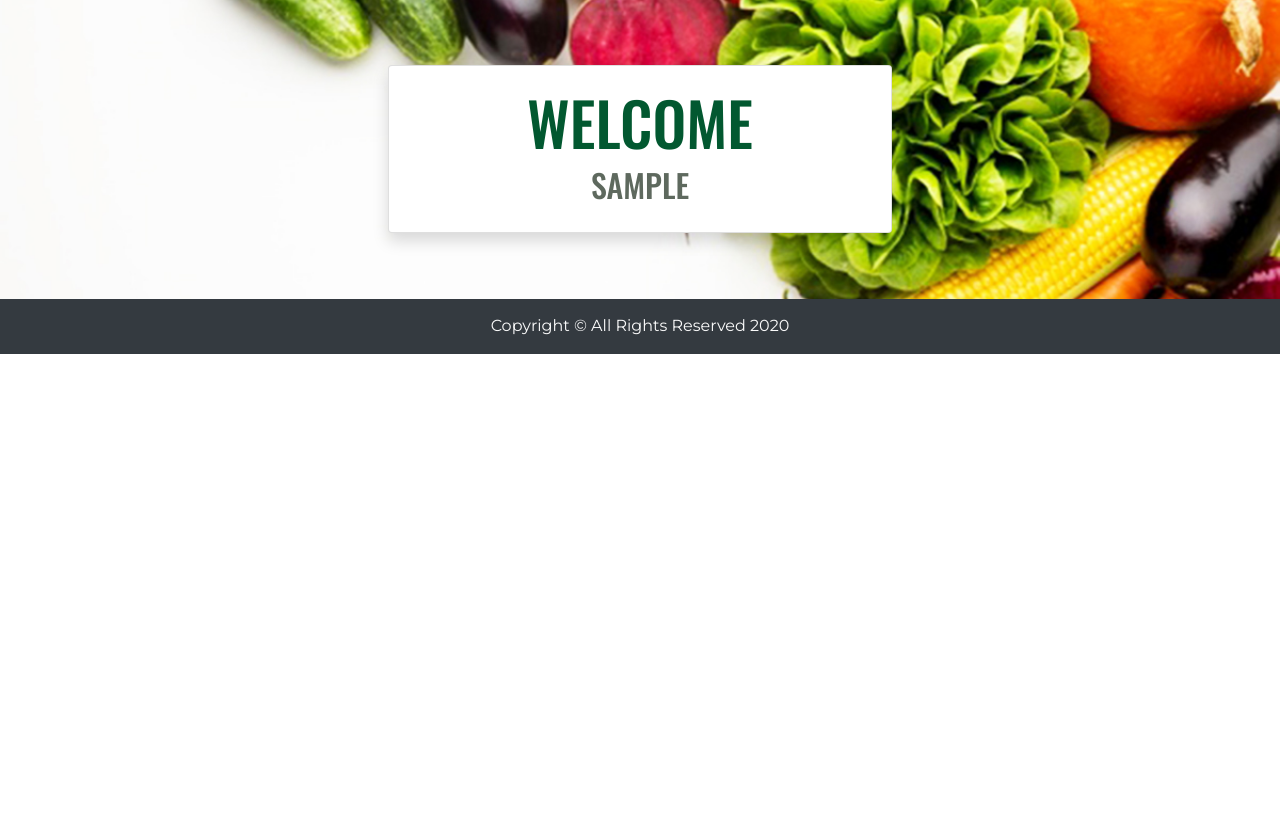
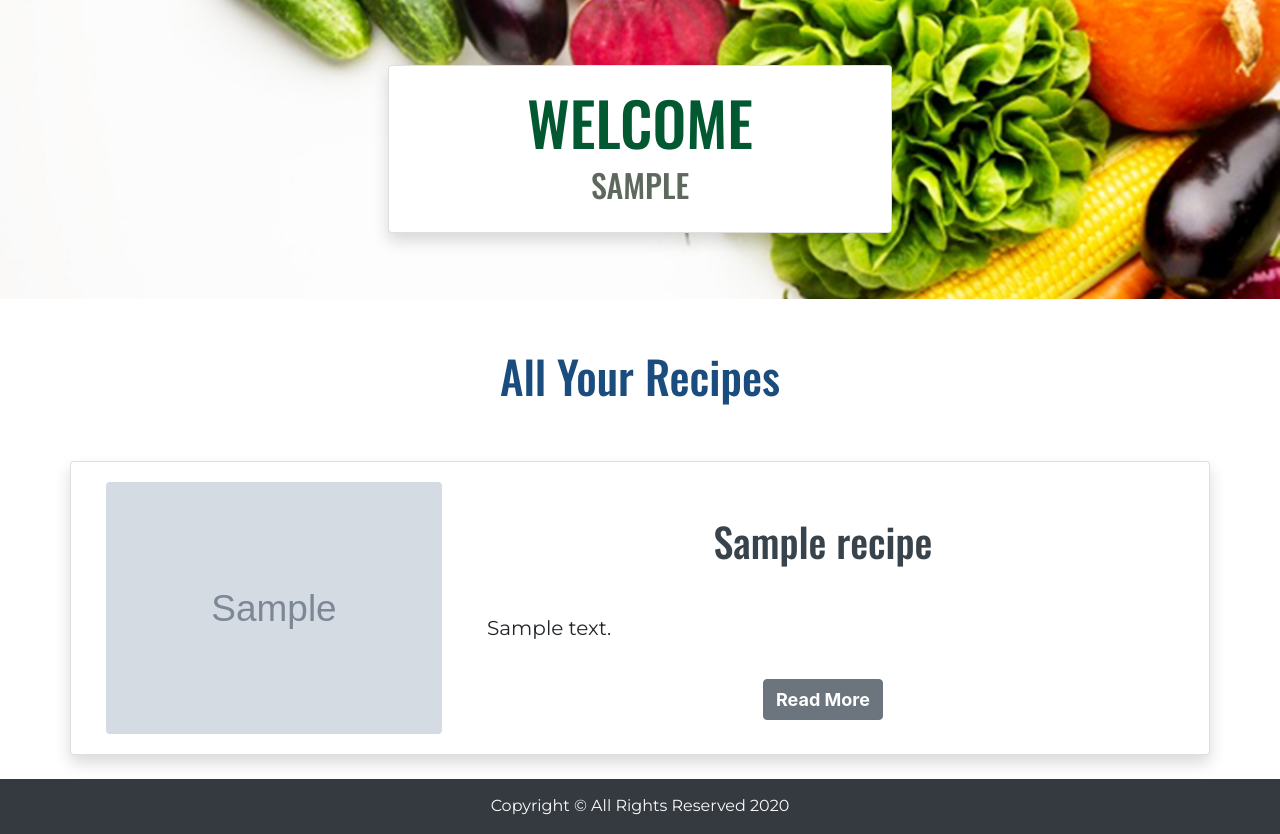
Before and after one commit to Code-Institute-Submissions/3rd-milestone-project-my-veggie-food, a Flask app: page /profile/1 in a window 1280 px wide. Shown: the part 67-901 px from the top of the page. Before the commit the page ends 421 px from the top, so only its background shows below. Run offline with Flask 2, Linux system fonts and the light colour scheme; the visitor is signed in with stand-in values (Sample User, id 1); grey boxes marked "Sample" are stand-in pictures; a database or web service that is not in the repository returns one stand-in record (values such as "Sample title"); some libraries are stand-ins or nearby versions.

Commit message:
Updated user profile, displaying the saved recipes.

```diff
--- a/app.py
+++ b/app.py
@@ -82,9 +82,15 @@ def profile(username):
     # grab the session user's username from db
     username = mongo.db.users.find_one(
         {"username": session["user"]})["username"]
+    recipes = mongo.db.recipes.find({"created_by": username})
+
+    user_recipes = []
+    for rc in recipes:
+        user_recipes.append(rc)
+        print(user_recipes)
 
     if session["user"]:
-        return render_template("profile.html", username=username, page_title="My Profile")
+        return render_template("profile.html", username=username, recipes=user_recipes, page_title="My Profile")
 
     return redirect(url_for("login"))
 
@@ -163,7 +169,6 @@ def add_recipes():
             "created_by": session["user"]
         }
         mongo.db.recipes.insert_one(recipe)
-        flash("Recipe Successfully Added")
         return redirect(url_for("get_recipes", category='all'))
 
     categories = mongo.db.categories.find()
@@ -192,7 +197,6 @@ def edit_recipe(recipe_id):
             "created_by": session["user"]
         }
         mongo.db.recipes.update({"_id":ObjectId(recipe_id)}, edit_recipe)
-        flash("Recipe Successfully Updated")
         return redirect(url_for("get_recipe", recipe_id=recipe_id))
 
     recipe = mongo.db.recipes.find_one({"_id": ObjectId(recipe_id)})
@@ -203,9 +207,11 @@ def edit_recipe(recipe_id):
 # Delete Recipe Functionality
 @app.route('/delete_recipe/<recipe_id>')
 def delete_recipe(recipe_id):
+    username = mongo.db.users.find_one(
+        {"username": session["user"]})["username"]
+    recipes = mongo.db.recipes.find({"created_by": username})
     mongo.db.recipes.remove({"_id": ObjectId(recipe_id)})
-    flash("Recipe Successfully Deleted")
-    return redirect(url_for("get_recipes", category='all'))
+    return redirect(url_for("profile",  username=username, recipes=recipes, page_title="My Profile"))
 
 
 if __name__ == '__main__':
--- a/static/css/style.css
+++ b/static/css/style.css
@@ -438,6 +438,44 @@ footer {
     color: #5e695e;
 }
 
+#user-recipes h2 {
+    font-size: 45px;
+    text-align: center;
+    color: #1a4c7d;
+    padding: 50px 0;
+}
+
+#user-recipes h3 {
+    font-size: 40px;
+    text-align: center;
+    color: #39434c;
+    padding: 20px 15px;
+}
+
+#user-recipes p {
+    text-align: justify;
+    padding: 20px 15px;
+    font-size: 20px;
+}
+
+#user-recipes a {
+    font-weight: bold;
+    font-size: 18px;
+    display: block;
+    margin: 0 auto;
+    border: 20px 0;
+}
+
+.no-recipes-img {
+    display: block;
+    margin: auto;
+    padding-bottom: 30px;
+}
+
+.btn-special-add-recipe {
+    padding: 30px 0;
+}
+
 /* ----------------------------------------Contact Page */
 
 #contactIntro {
--- a/templates/profile.html
+++ b/templates/profile.html
@@ -13,4 +13,45 @@
     </div>
 </section>
 
+<section id="user-recipes" class="container-fluid">
+    {% if recipes |length > 0 %}
+    <div class="row">
+        <div class="col-12">
+            <h2>All Your Recipes</h2>
+        </div>
+        {% for rec in recipes %}
+        <div class="container card mb-4 shadow">
+            <div class="card-body">
+                <div class="row h-100">
+                    <div class="col-md-4 col-sm-12 my-auto">
+                        <img src="{{ rec.image_url }}" alt="{{ rec.recipe_title }}" class="img-fluid rounded"/>
+                    </div>
+                    <div class="col-md-8 col-sm-12 my-auto">
+                        <h3>{{ rec.recipe_title }}</h3>
+                         <p>{{ rec.description |truncate(200) }}</p>
+                         <div class="form-row">
+                            <a role="button" class="btn btn-secondary" href="{{url_for('get_recipe', recipe_id=rec._id, category=rec.category_name)}}">Read More</a>
+                         </div>
+                    </div>
+                </div>
+            </div>
+        </div>
+        {% endfor %}
+    </div>
+    {% else %}
+    <div class="row">
+        <div class="col-md-8 col-ms-12 my-auto">
+            <h2>You don't have any recipe at the moment</h2>
+        </div>
+        <div class="col-md-4 col-sm-12">
+            <img src="/static/images/001-veggie_friend.png" class="img-fluid no-recipes-img" alt="No recipes"/>
+        </div>
+    </div>
+    <div class="form-row btn-special-add-recipe">
+        <a role="button" href="{{ url_for('add_recipes') }}" class="btn btn-lg btn-success btn-special-add-recipe">Add my first recipe <i class="fas fa-plus-circle"></i></a>
+    </div>
+
+    {% endif %}
+</section>
+
 {% endblock %}
```
Also changed, not shown: static/images/001-veggie_friend.png (added).
